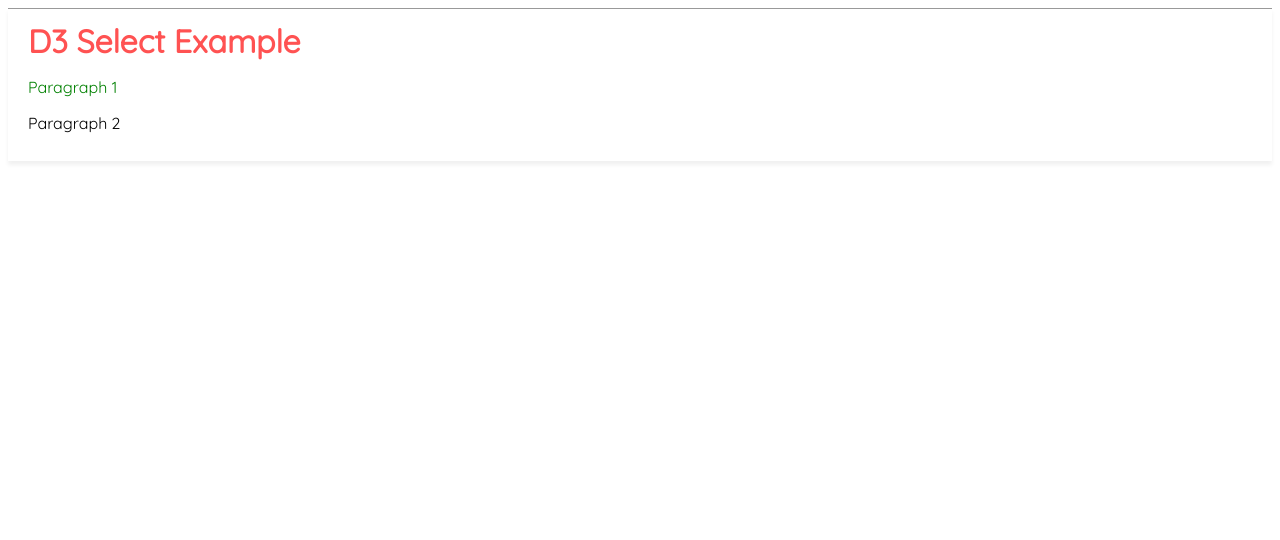
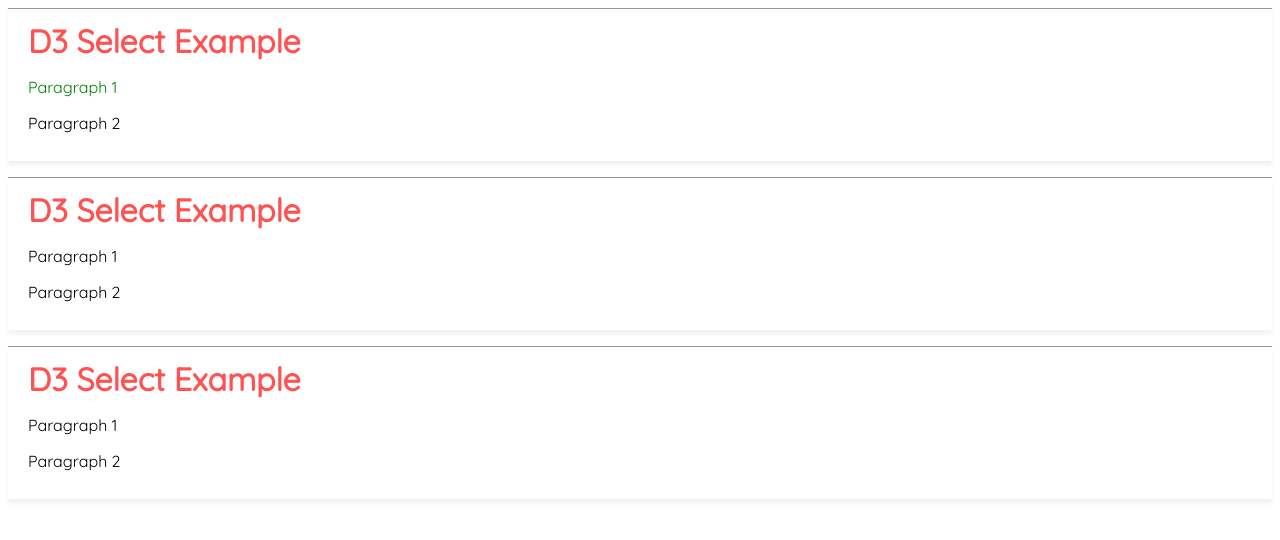
Before and after one commit to ameliagarvin/DailyUI, a plain HTML site: page datavisualisation/index.html in a window 1280 px wide. Drawn offline with nearby package versions, Linux system fonts and the light colour scheme.

Commit message:
Add fade class to all list-items with for loop and for each loop.

```diff
--- a/datavisualisation/index.html
+++ b/datavisualisation/index.html
@@ -20,11 +20,32 @@
         <p>Paragraph 2</p>
         </div>
       </li>
+      <li id="list-item">
+        <h1 class="title">D3 Select Example</h1>
+        <p>Paragraph 1</p>
+        <p>Paragraph 2</p>
+        </div>
+      </li>
+      <li id="list-item">
+        <h1 class="title">D3 Select Example</h1>
+        <p>Paragraph 1</p>
+        <p>Paragraph 2</p>
+        </div>
+      </li>
     </ol>
   </main>
   <script>
     window.onload = function () {
-      document.getElementById("list-item").classList.add("fade");
+      var ListItem = document.getElementById("list-item");
+      ListItem.classList.add("fade");
+
+      var ListItems = document.querySelectorAll("#list-item");
+      // for (var i = 0; i < ListItems.length; i++) {
+      //   ListItems[i].classList.add("fade");
+      // }
+      ListItems.forEach(listi => {
+        listi.classList.add("fade");
+      })
     }
   </script>
   <script>
--- a/datavisualisation/main.css
+++ b/datavisualisation/main.css
@@ -33,7 +33,7 @@ ol {
 .fade {
   opacity: 1 !important;
   margin-top: 0 !important;
-  transition: opacity 1s, margin-top 2s;
+  transition: opacity 1s, margin-top 0.4s;
   transition-timing-function: ease-in-out;
 }
 
```
